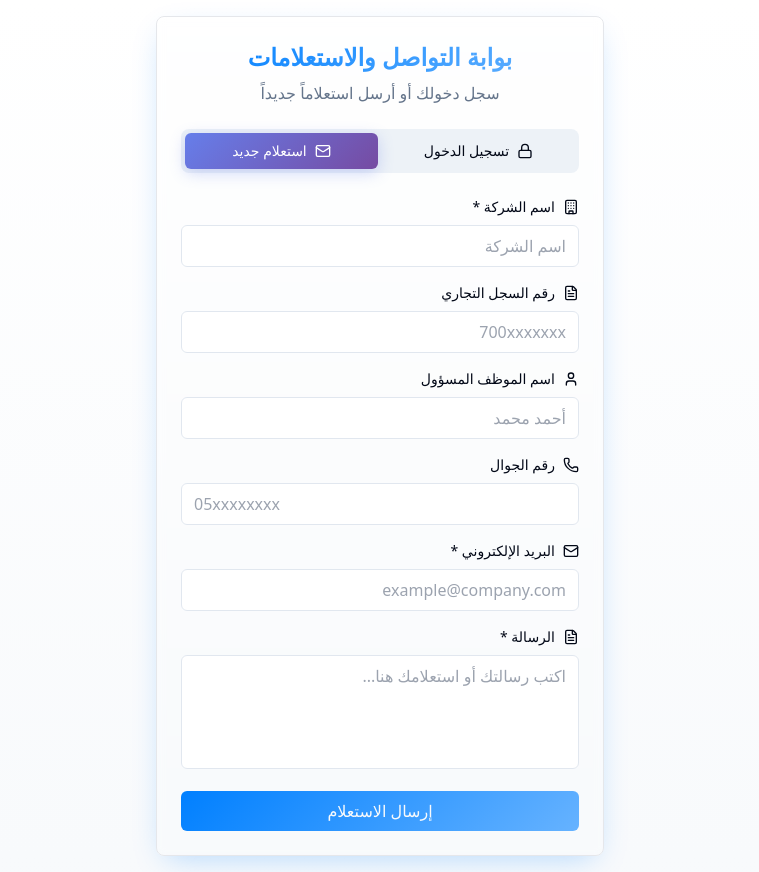
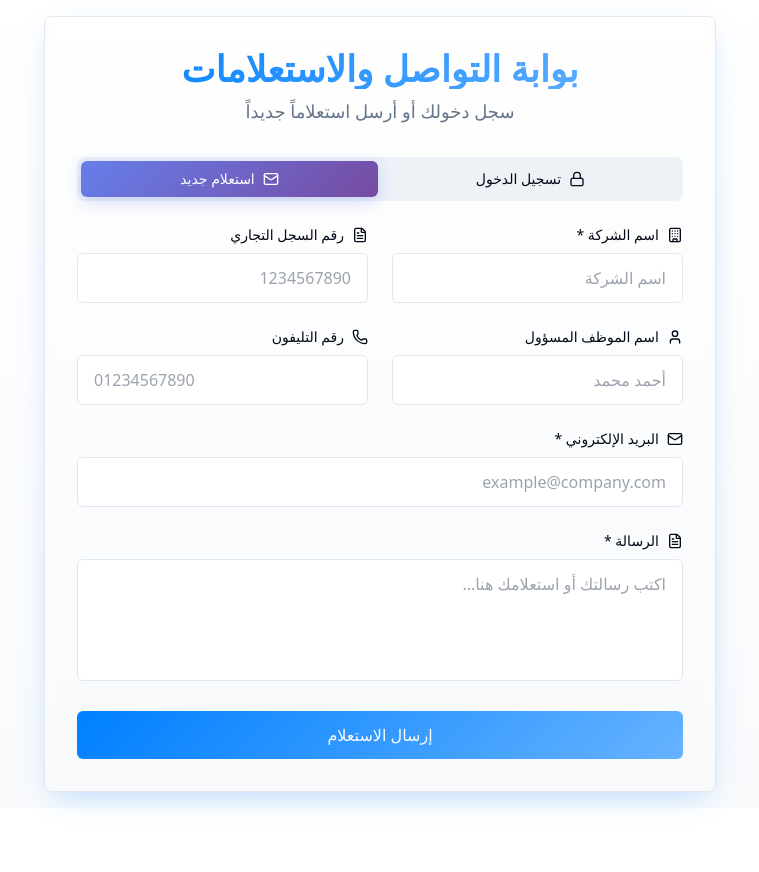
Before and after one commit to alihgad/login, a plain HTML site: page index.html in a window 1280 px wide. Both pictures are taken after a click on the button "استعلام جديد". Shown: the whole page, without its empty margins (260-1019 px from the left). After the commit the page ends 808 px from the top, so only its background shows below. Drawn offline with nearby package versions, Linux system fonts and the light colour scheme.

Commit message:
tow columns

```diff
--- a/index.html
+++ b/index.html
@@ -10,20 +10,20 @@
 </head>
 <body class="bg-gradient-subtle text-foreground">
     <div class="min-h-screen flex items-center justify-center p-4">
-        <div class="w-full max-w-md">
+        <div class="w-full max-w-md md:max-w-lg lg:max-w-xl xl:max-w-2xl">
             <div class="shadow-elegant border border-border/50 bg-card/80 backdrop-blur-sm rounded-lg text-card-foreground">
                 <!-- Header -->
-                <div class="p-6 text-center">
-                    <h1 class="text-2xl font-bold bg-gradient-primary bg-clip-text text-transparent">
+                <div class="p-6 md:p-8 text-center">
+                    <h1 class="text-2xl md:text-3xl lg:text-4xl font-bold bg-gradient-primary bg-clip-text text-transparent">
                         بوابة التواصل والاستعلامات
                     </h1>
-                    <p class="text-muted-foreground mt-2">
+                    <p class="text-muted-foreground mt-2 md:text-lg">
                         سجل دخولك أو أرسل استعلاماً جديداً
                     </p>
                 </div>
 
                 <!-- Content -->
-                <div class="px-6 pb-6">
+                <div class="px-6 md:px-8 pb-6 md:pb-8">
                     <!-- Tabs List -->
                     <div class="grid grid-cols-2 gap-1 p-1 bg-secondary rounded-lg mb-6">
                         <button class="tab-trigger active flex items-center justify-center gap-2 px-3 py-2 rounded-md text-sm font-medium transition-smooth" data-tab="login">
@@ -38,7 +38,7 @@
 
                     <!-- Login Tab -->
                     <div class="tab-content active" id="login-tab">
-                        <form id="login-form" class="space-y-4">
+                        <form id="login-form" class="space-y-4 md:space-y-6">
                             <div class="space-y-2">
                                 <label for="login-email" class="flex items-center gap-2 text-sm font-medium">
                                     <i data-lucide="mail" class="w-4 h-4"></i>
@@ -49,7 +49,7 @@
                                     type="email"
                                     placeholder="example@company.com"
                                     required
-                                    class="w-full px-3 py-2 border border-input rounded-md bg-background text-foreground placeholder:text-muted-foreground focus:outline-none focus:ring-2 focus:ring-ring focus:shadow-glow transition-smooth"
+                                    class="w-full px-3 py-2 md:px-4 md:py-3 border border-input rounded-md bg-background text-foreground placeholder:text-muted-foreground focus:outline-none focus:ring-2 focus:ring-ring focus:shadow-glow transition-smooth"
                                 />
                             </div>
 
@@ -63,13 +63,13 @@
                                     type="password"
                                     placeholder="••••••••"
                                     required
-                                    class="w-full px-3 py-2 border border-input rounded-md bg-background text-foreground placeholder:text-muted-foreground focus:outline-none focus:ring-2 focus:ring-ring focus:shadow-glow transition-smooth"
+                                    class="w-full px-3 py-2 md:px-4 md:py-3 border border-input rounded-md bg-background text-foreground placeholder:text-muted-foreground focus:outline-none focus:ring-2 focus:ring-ring focus:shadow-glow transition-smooth"
                                 />
                             </div>
 
                             <button
                                 type="submit"
-                                class="w-full bg-gradient-primary text-primary-foreground px-4 py-2 rounded-md font-medium hover:shadow-glow transition-smooth"
+                                class="w-full bg-gradient-primary text-primary-foreground px-4 py-2 md:px-6 md:py-3 rounded-md font-medium hover:shadow-glow transition-smooth"
                             >
                                 تسجيل الدخول
                             </button>
@@ -78,7 +78,9 @@
 
                     <!-- Inquiry Tab -->
                     <div class="tab-content" id="inquiry-tab">
-                        <form id="inquiry-form" class="space-y-4">
+                        <form id="inquiry-form" class="space-y-4 md:space-y-6">
+                            <!-- First Row - Company Info -->
+                            <div class="grid grid-cols-1 md:grid-cols-2 gap-4 md:gap-6">
                                 <div class="space-y-2">
                                     <label for="company-name" class="flex items-center gap-2 text-sm font-medium">
                                         <i data-lucide="building" class="w-4 h-4"></i>
@@ -88,7 +90,7 @@
                                         id="company-name"
                                         placeholder="اسم الشركة"
                                         required
-                                    class="w-full px-3 py-2 border border-input rounded-md bg-background text-foreground placeholder:text-muted-foreground focus:outline-none focus:ring-2 focus:ring-ring focus:shadow-glow transition-smooth"
+                                        class="w-full px-3 py-2 md:px-4 md:py-3 border border-input rounded-md bg-background text-foreground placeholder:text-muted-foreground focus:outline-none focus:ring-2 focus:ring-ring focus:shadow-glow transition-smooth"
                                     />
                                 </div>
 
@@ -99,11 +101,14 @@
                                     </label>
                                     <input
                                         id="commercial-register"
-                                    placeholder="700xxxxxxx"
-                                    class="w-full px-3 py-2 border border-input rounded-md bg-background text-foreground placeholder:text-muted-foreground focus:outline-none focus:ring-2 focus:ring-ring focus:shadow-glow transition-smooth"
+                                        placeholder="1234567890"
+                                        class="w-full px-3 py-2 md:px-4 md:py-3 border border-input rounded-md bg-background text-foreground placeholder:text-muted-foreground focus:outline-none focus:ring-2 focus:ring-ring focus:shadow-glow transition-smooth"
                                     />
                                 </div>
+                            </div>
 
+                            <!-- Second Row - Contact Info -->
+                            <div class="grid grid-cols-1 md:grid-cols-2 gap-4 md:gap-6">
                                 <div class="space-y-2">
                                     <label for="employee-name" class="flex items-center gap-2 text-sm font-medium">
                                         <i data-lucide="user" class="w-4 h-4"></i>
@@ -112,23 +117,25 @@
                                     <input
                                         id="employee-name"
                                         placeholder="أحمد محمد"
-                                    class="w-full px-3 py-2 border border-input rounded-md bg-background text-foreground placeholder:text-muted-foreground focus:outline-none focus:ring-2 focus:ring-ring focus:shadow-glow transition-smooth"
+                                        class="w-full px-3 py-2 md:px-4 md:py-3 border border-input rounded-md bg-background text-foreground placeholder:text-muted-foreground focus:outline-none focus:ring-2 focus:ring-ring focus:shadow-glow transition-smooth"
                                     />
                                 </div>
 
                                 <div class="space-y-2">
                                     <label for="phone" class="flex items-center gap-2 text-sm font-medium">
                                         <i data-lucide="phone" class="w-4 h-4"></i>
-                                    رقم الجوال
+                                        رقم التليفون
                                     </label>
                                     <input
                                         id="phone"
                                         type="tel"
-                                    placeholder="05xxxxxxxx"
-                                    class="w-full px-3 py-2 border border-input rounded-md bg-background text-foreground placeholder:text-muted-foreground focus:outline-none focus:ring-2 focus:ring-ring focus:shadow-glow transition-smooth"
+                                        placeholder="01234567890"
+                                        class="w-full px-3 py-2 md:px-4 md:py-3 border border-input rounded-md bg-background text-foreground placeholder:text-muted-foreground focus:outline-none focus:ring-2 focus:ring-ring focus:shadow-glow transition-smooth"
                                     />
                                 </div>
+                            </div>
 
+                            <!-- Third Row - Email -->
                             <div class="space-y-2">
                                 <label for="inquiry-email" class="flex items-center gap-2 text-sm font-medium">
                                     <i data-lucide="mail" class="w-4 h-4"></i>
@@ -139,10 +146,11 @@
                                     type="email"
                                     placeholder="example@company.com"
                                     required
-                                    class="w-full px-3 py-2 border border-input rounded-md bg-background text-foreground placeholder:text-muted-foreground focus:outline-none focus:ring-2 focus:ring-ring focus:shadow-glow transition-smooth"
+                                    class="w-full px-3 py-2 md:px-4 md:py-3 border border-input rounded-md bg-background text-foreground placeholder:text-muted-foreground focus:outline-none focus:ring-2 focus:ring-ring focus:shadow-glow transition-smooth"
                                 />
                             </div>
 
+                            <!-- Fourth Row - Message -->
                             <div class="space-y-2">
                                 <label for="message" class="flex items-center gap-2 text-sm font-medium">
                                     <i data-lucide="file-text" class="w-4 h-4"></i>
@@ -153,13 +161,13 @@
                                     placeholder="اكتب رسالتك أو استعلامك هنا..."
                                     required
                                     rows="4"
-                                    class="w-full px-3 py-2 border border-input rounded-md bg-background text-foreground placeholder:text-muted-foreground focus:outline-none focus:ring-2 focus:ring-ring focus:shadow-glow transition-smooth resize-none"
+                                    class="w-full px-3 py-2 md:px-4 md:py-3 border border-input rounded-md bg-background text-foreground placeholder:text-muted-foreground focus:outline-none focus:ring-2 focus:ring-ring focus:shadow-glow transition-smooth resize-none"
                                 ></textarea>
                             </div>
 
                             <button
                                 type="submit"
-                                class="w-full bg-gradient-primary text-primary-foreground px-4 py-2 rounded-md font-medium hover:shadow-glow transition-smooth"
+                                class="w-full bg-gradient-primary text-primary-foreground px-4 py-2 md:px-6 md:py-3 rounded-md font-medium hover:shadow-glow transition-smooth"
                             >
                                 إرسال الاستعلام
                             </button>
```
Also changed, not shown: 1 other file. Lines whose indentation alone changed are shown as unchanged.
